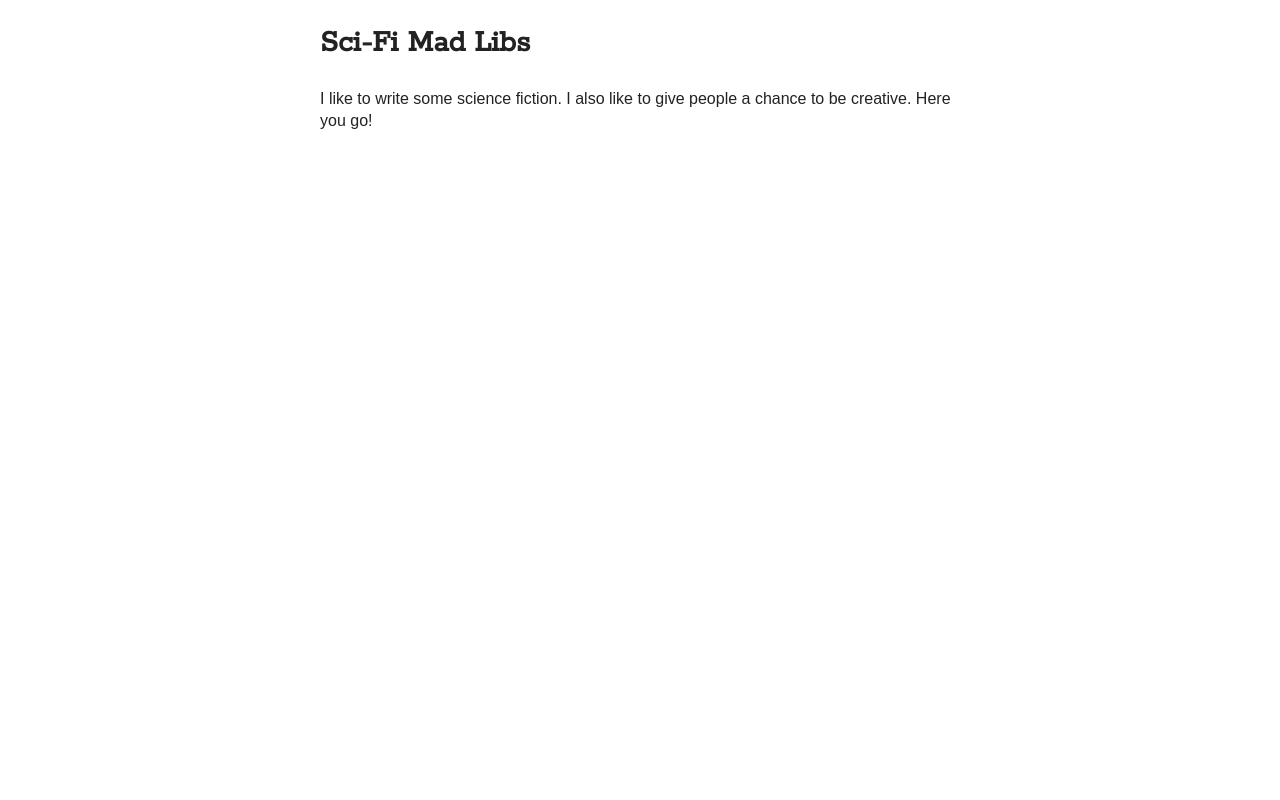
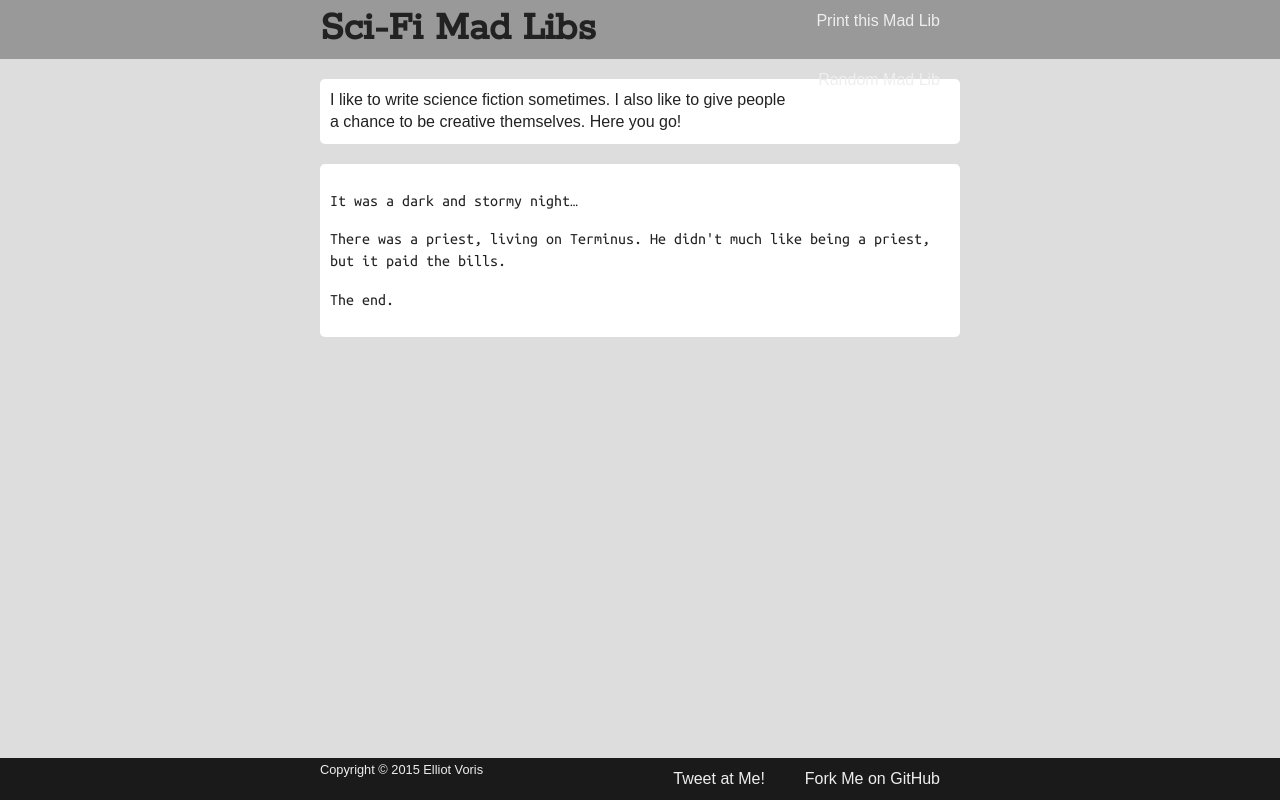
Before and after one commit to ElliotFriend/scifi-madlibs, a plain HTML site: page index.html in a window 1280 px wide. Drawn offline with nearby package versions, Linux system fonts and the light colour scheme.

Commit message:
Figuring out how to load stuff from HTML files into my index file
Learing jQuery FTW!

Signed-off-by: Elliot Voris <elliot@voris.me>

```diff
--- a/css/main.css
+++ b/css/main.css
@@ -96,12 +96,68 @@ textarea {
    ========================================================================== */
 
 body {
-    max-width: 640px;
-    margin: 0 auto;
+    background: #ddd;
+}
+
+header {
+    background: #999;
 }
 
 h1 {
     font-family: Rokkitt;
+}
+
+footer {
+    background: #1a1a1a;
+    position: absolute;
+    bottom: 0;
+    width: 100%;
+}
+
+header ul,
+footer ul {
+    list-style-type: none;
+    display: inline;
+}
+
+header li,
+footer li {
+    float: right;
+    margin: 10px;
+    padding: 0 10px;
+}
+
+header a,
+footer a {
+    text-decoration: none;
+    color: #eee;
+}
+
+footer small {
+    color: #eee;
+    margin-top: 10px;
+}
+
+h1 {
+    font-size: 42px;
+    display: inline;
+}
+
+p.intro,
+article {
+    margin: 20px 0;
+    padding: 10px;
+    border-radius: 5px;
+    background: #fff;
+}
+
+article {
+    font-family: 'Ubuntu Mono';
+}
+
+.container {
+    max-width: 640px;
+    margin: 0 auto;
 }
 
 /* ==========================================================================
--- a/index.html
+++ b/index.html
@@ -11,6 +11,7 @@
         <!-- Place favicon.ico in the root directory -->
 
         <link href='//fonts.googleapis.com/css?family=Rokkitt' rel='stylesheet' type='text/css'>
+        <link href='http://fonts.googleapis.com/css?family=Ubuntu+Mono' rel='stylesheet' type='text/css'>
         <link rel="stylesheet" href="css/normalize.css">
         <link rel="stylesheet" href="css/main.css">
         <script src="js/vendor/modernizr-2.8.3.min.js"></script>
@@ -21,13 +22,44 @@
         <![endif]-->
 
         <!-- Add your site or application content here -->
-        <h1>Sci-Fi Mad Libs</h1>
-        <p>I like to write some science fiction. I also like to give people a chance to be creative. Here you go!</p>
+        <header>
+            <div class="container">
+                <h1>Sci-Fi Mad Libs</h1>
+                <ul>
+                    <li><a href="#">Print this Mad Lib</a></li>
+                    <li><a href="#">Random Mad Lib</a></li>
+                </ul>
+            </div>
+        </header>
+
+        <div class="container">
+            <p class="intro">I like to write science fiction sometimes. I also like to give people a chance to be creative themselves. Here you go!</p>
+            <article>Grumpy wizards make toxic brew for the evil Queen and Jack.</div>
+        </div>
+
+        <footer>
+            <div class="container">
+                <small>Copyright &copy; 2015 Elliot Voris</small>
+                <ul>
+                    <li><a href="https://github.com/ElliotFriend/scifi-madlibs">Fork Me on GitHub</a></li>
+                    <li><a href="https://twitter.com/ElliotFriend">Tweet at Me!</a></li>
+                </ul>
+            </div>
+        </footer>
 
         <script src="//ajax.googleapis.com/ajax/libs/jquery/1.11.2/jquery.min.js"></script>
         <script>window.jQuery || document.write('<script src="js/vendor/jquery-1.11.2.min.js"><\/script>')</script>
         <script src="js/plugins.js"></script>
         <script src="js/main.js"></script>
+
+        <script>
+            (function() {
+                $.getJSON('js/stories.js', function(data) {
+                    //alert(data.stories[0]);
+                    $('article').load(data.stories[0].url);
+                });
+            })();
+        </script>
 
         <script>
             (function(b,o,i,l,e,r){b.GoogleAnalyticsObject=l;b[l]||(b[l]=
@@ -37,5 +69,6 @@
             r.parentNode.insertBefore(e,r)}(window,document,'script','ga'));
             ga('create','UA-59834935-2','auto');ga('send','pageview');
         </script>
+
     </body>
 </html>
--- /dev/null
+++ b/js/stories.js
@@ -0,0 +1,9 @@
+{
+    "stories": [
+        {
+            "title":"Supply Priest",
+            "author":"elliotfriend",
+            "url":"story/supply-priest.html"
+        }
+    ]
+}
--- /dev/null
+++ b/story/supply-priest.html
@@ -0,0 +1,6 @@
+<p>It was a dark and stormy night&hellip;</p>
+
+<p>There was a priest, living on Terminus. He didn't much like being a
+priest, but it paid the bills.</p>
+
+<p>The end.</p>
```
